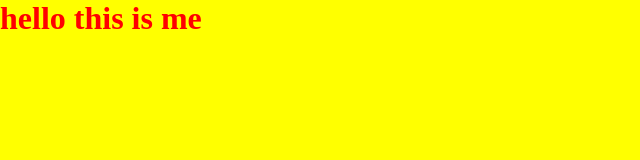
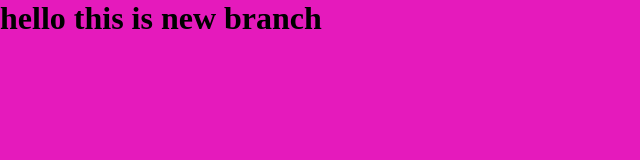
Before and after one commit to Hamza0129/Myproject, a plain HTML site: page index.html in a window 1280 px wide. Shown: the whole page, without its empty margins (0-640 px from the left). Drawn offline with Linux system fonts and the light colour scheme.

Commit message:
changing style for yhe title

```diff
--- a/index.html
+++ b/index.html
@@ -7,7 +7,7 @@
     <title>Document</title>
 </head>
 <body>
-    <h1>hello this is me </h1>
+    <h1>hello this is new branch  </h1>
     <script src="app.js"></script>
 </body>
 </html>
--- a/style.css
+++ b/style.css
@@ -1,6 +1,6 @@
 *{padding: 0;margin: 0;}
 
 h1{
-    color: red;
+    color:black;
 }
-body{background-color: yellow;}
+body{background-color:rgb(229, 26, 188);}
```
